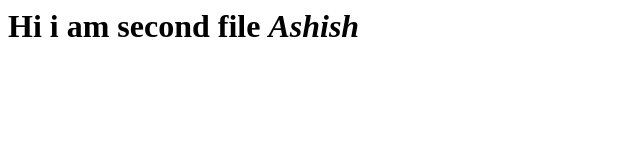
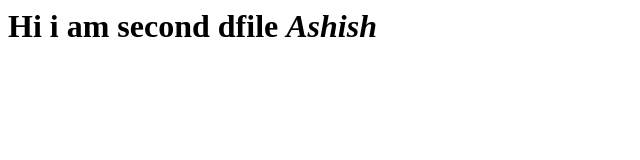
Before and after one commit to mendisboyes/AshishModakRepository2, a plain HTML site: page data.html in a window 1280 px wide. Shown: the whole page, without its empty margins (0-640 px from the left). Drawn offline with Linux system fonts and the light colour scheme.

```diff
--- a/data.html
+++ b/data.html
@@ -6,7 +6,7 @@
     </head>
     <body>
         <h1>
-            Hi i am second file
+            Hi i am second dfile
             <i>Ashish</i>
         </h1>
     </body>
```
